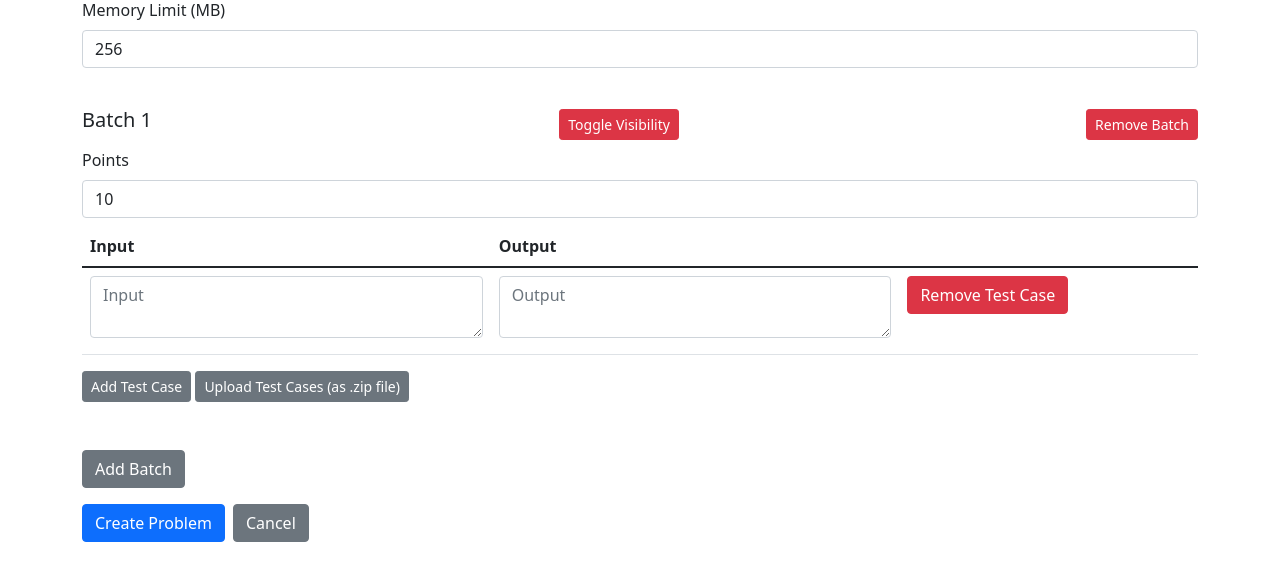
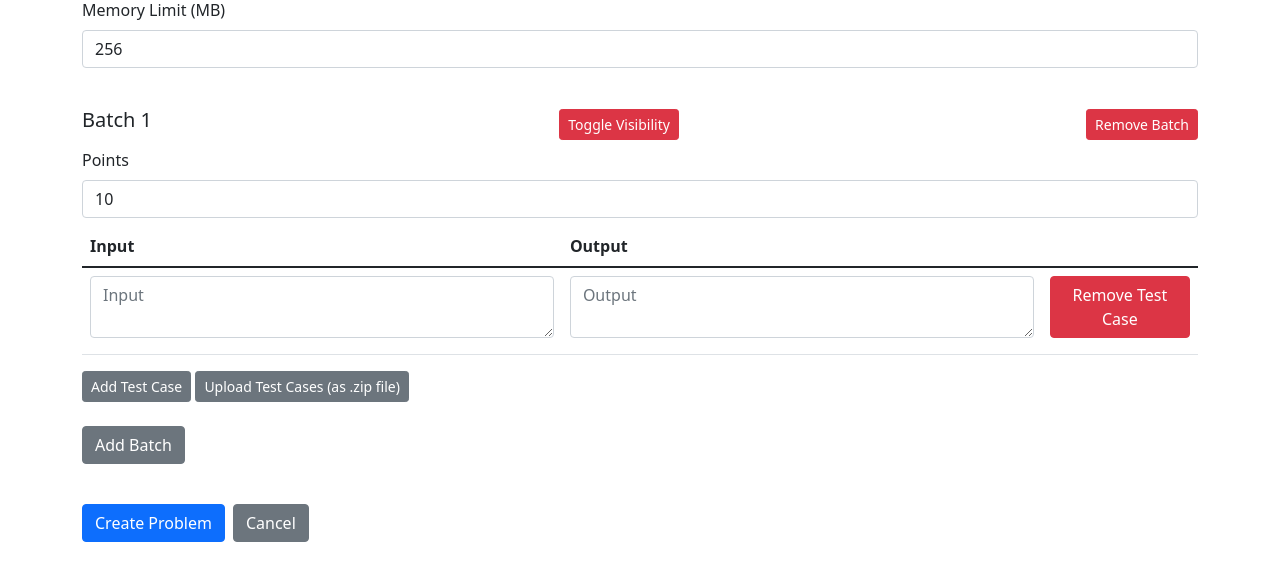
Before and after one commit to kashsuks/contest-management-system, a Flask app: page /problem_creation.html in a window 1280 px wide. Shown: the part 706-1280 px from the top of the page. Run offline with Flask 3, Linux system fonts and the light colour scheme; a user stored in the database is signed in; some libraries are stand-ins or nearby versions.

Commit message:
minor UI changes

```diff
--- a/templates/problem_creation.html
+++ b/templates/problem_creation.html
@@ -84,12 +84,12 @@
                         <label class="form-label">Points</label>
                         <input type="number" class="form-control" name="batch_points" value="10" required>
                     </div>
-                    <table class="table test-cases">
+                    <table class="table test-cases" style="width: 100%;">
                         <thead>
                             <tr>
-                                <th>Input</th>
-                                <th>Output</th>
-                                <th></th>
+                                <th style="width: 43%;">Input</th>
+                                <th style="width: 43%;">Output</th>
+                                <th style="width: 14%;"></th>
                             </tr>
                         </thead>
                         <tbody>
@@ -107,8 +107,8 @@
                     </button>
                 </div>
             </div>
-            <br>
             <button type="button" class="btn btn-secondary mb-3" onclick="addBatch()">Add Batch</button>
+            <br><br>
             <div class="d-flex gap-2">
                 <button type="submit" class="btn btn-primary">Create Problem</button>
                 <button type="button" class="btn btn-secondary" onclick="window.close()">Cancel</button>
@@ -118,6 +118,10 @@
     <script>
         // upload zip file, parse into test cases
         function onBatchUpload(input) {
+            if (input.files.length > 0) {
+                return;
+            }
+
             if (!confirm("This will erase all existing test cases for this batch. Are you sure you want to upload this file?")) {
                 input.value = ""; // remove file uploaded
                 return;
```
Also changed, not shown: templates/index.html (+15 -1 lines).
